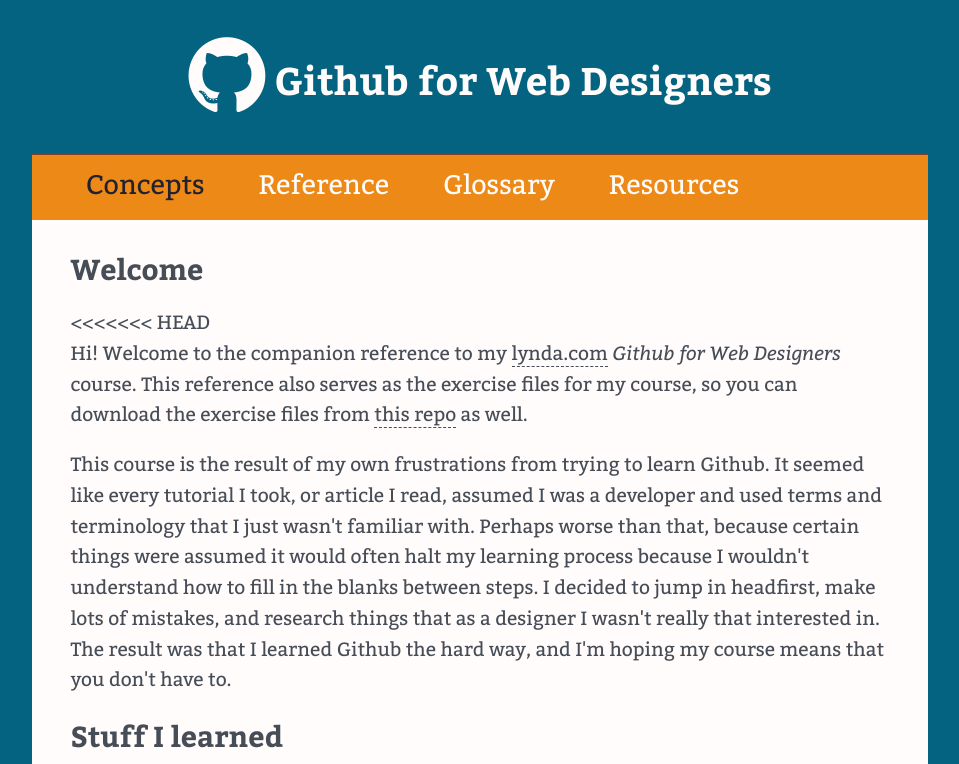
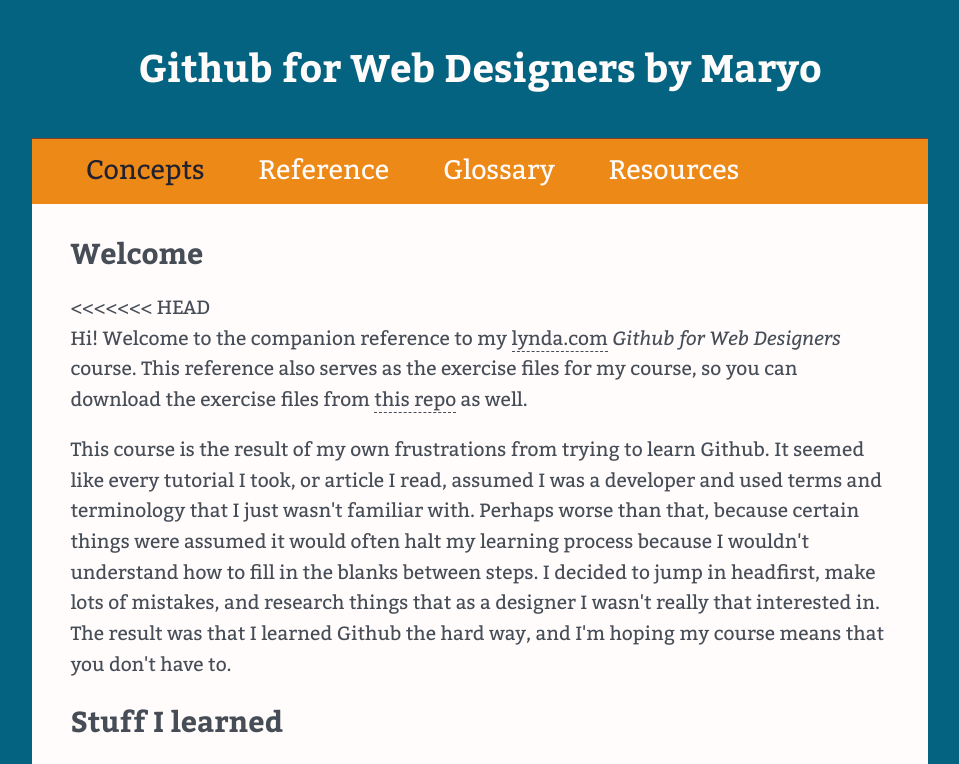
Before and after one commit to adelmonaco/repository, a plain HTML site: page index.html in a window 1280 px wide. Shown: the top 764 px of the page, without its empty margins (160-1119 px from the left). Drawn offline with nearby package versions, Linux system fonts and the light colour scheme.

Commit message:
Change heading Maryo

```diff
--- a/index.html
+++ b/index.html
@@ -14,7 +14,7 @@
     </head>
     <body>
     <header>
-	<h1><a href="index.html" title="home"><span aria-hidden="true" data-icon="&#xE087;" class="github-icon"></span> Github for Web Designers</a></h1>
+	<h1><a href="index.html" title="home"> Github for Web Designers by Maryo</a></h1>
     </header>
     <nav id="pageNav" role="navigation" class="cf">
     <ul>
```
